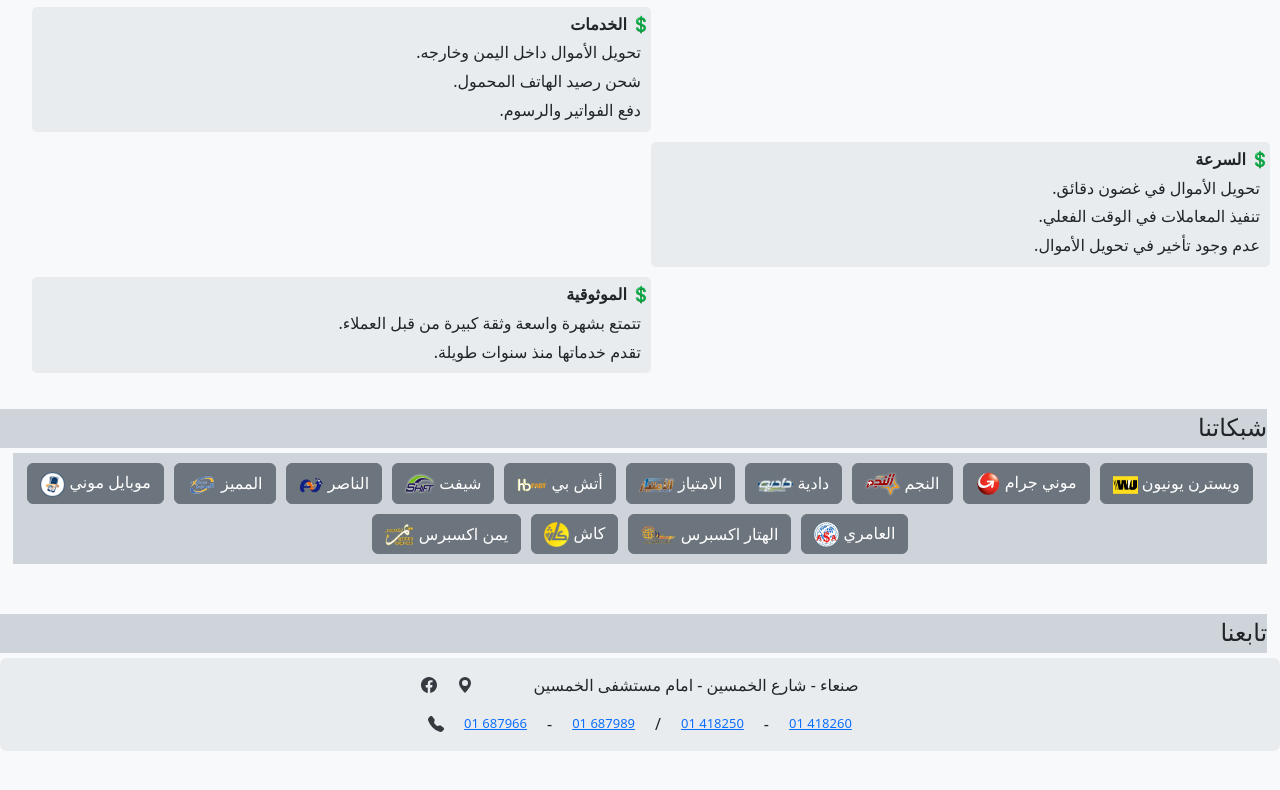
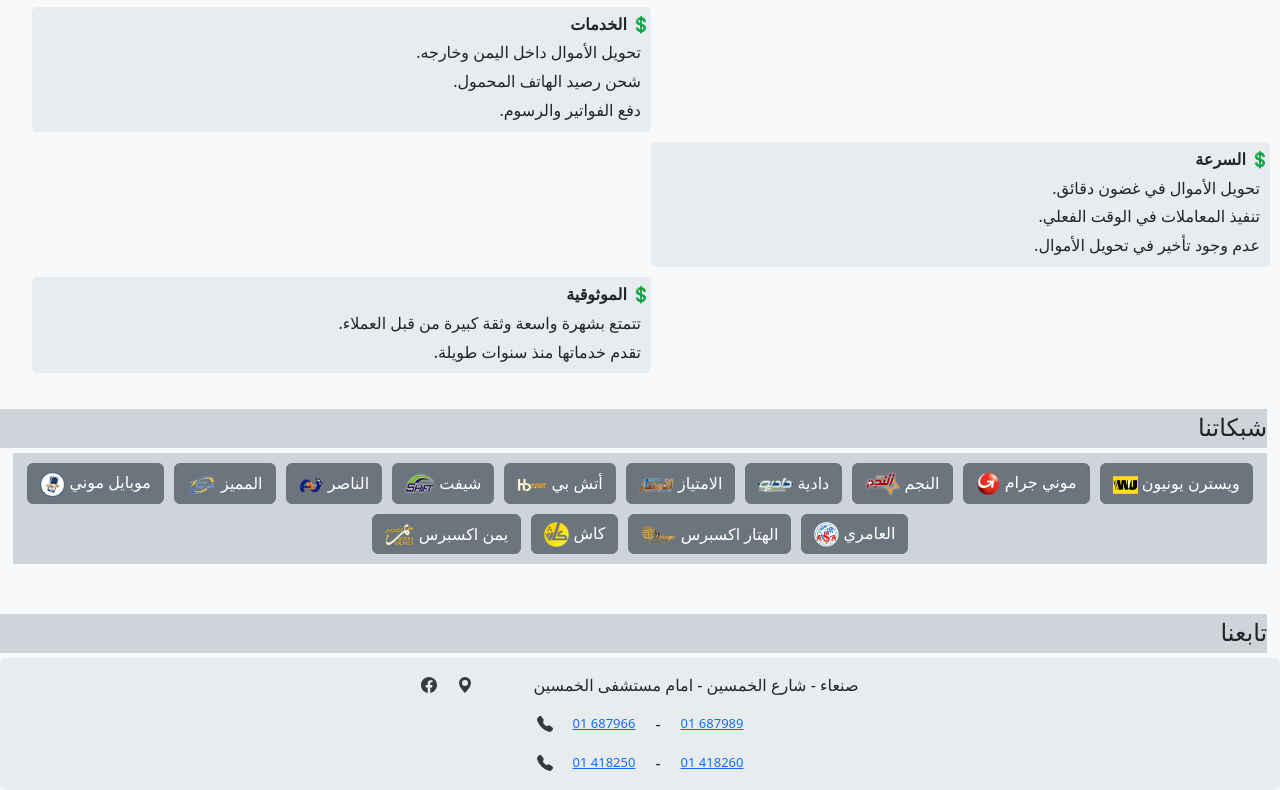
Before and after one commit to 2024web2024/sahlexprss, a plain HTML site: page index.html in a window 1280 px wide. Shown: the part 1072-1862 px from the top of the page. Before the commit the page ends 1823 px from the top, so only its background shows below. Drawn offline with nearby package versions, Linux system fonts and the light colour scheme.

Commit message:
Update index.html

```diff
--- a/index.html
+++ b/index.html
@@ -158,7 +158,12 @@
                 <a href="tel:+01 687989">
                     01 687989
                 </a>
-                /
+
+            </nav>
+            <nav>
+                <svg xmlns="http://www.w3.org/2000/svg" width="16" height="16" fill="currentColor" class="bi bi-telephone-fill" viewBox="0 0 16 16">
+                    <path fill-rule="evenodd" d="M1.885.511a1.745 1.745 0 0 1 2.61.163L6.29 2.98c.329.423.445.974.315 1.494l-.547 2.19a.68.68 0 0 0 .178.643l2.457 2.457a.68.68 0 0 0 .644.178l2.189-.547a1.75 1.75 0 0 1 1.494.315l2.306 1.794c.829.645.905 1.87.163 2.611l-1.034 1.034c-.74.74-1.846 1.065-2.877.702a18.6 18.6 0 0 1-7.01-4.42 18.6 18.6 0 0 1-4.42-7.009c-.362-1.03-.037-2.137.703-2.877z"/>
+                </svg>
                 <a href="tel:+01 418250">
                     01 418250
                 </a>
```
